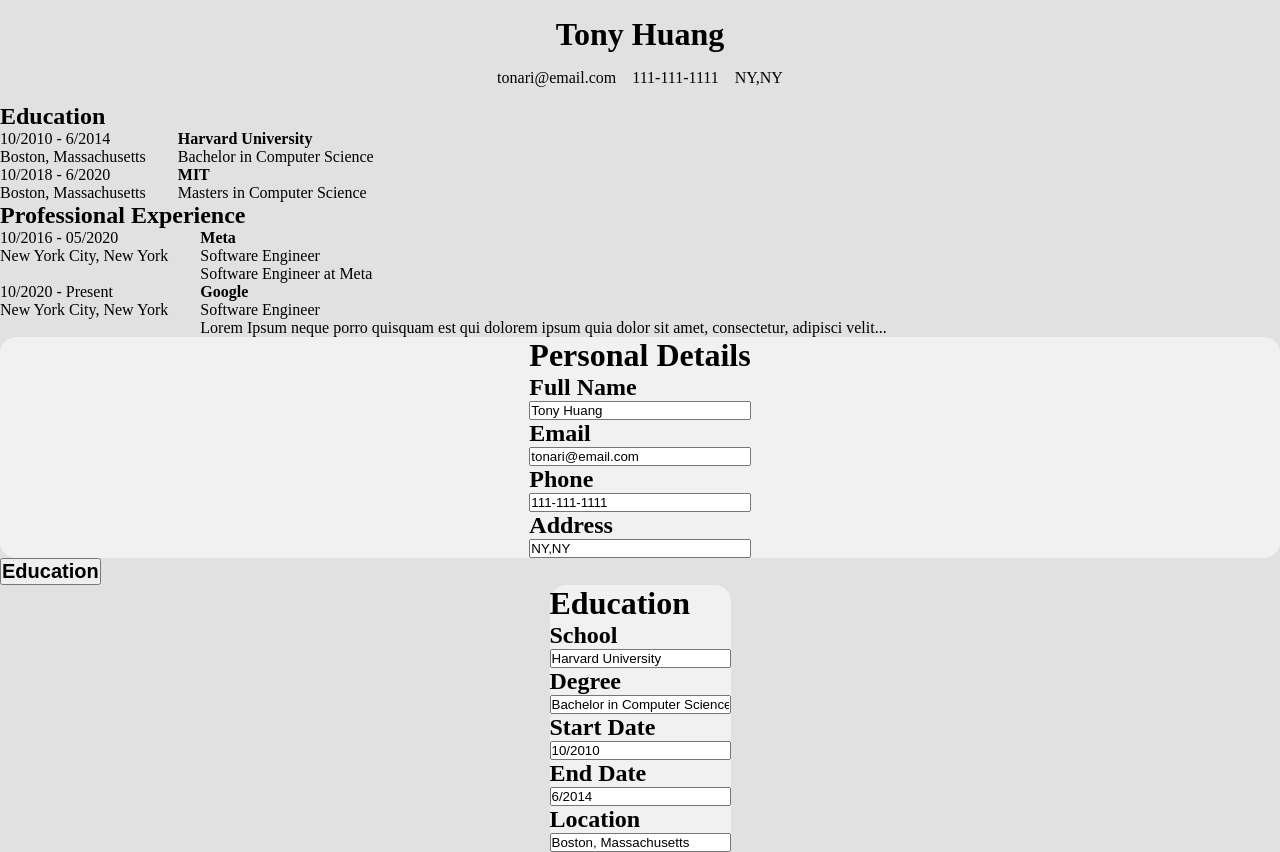
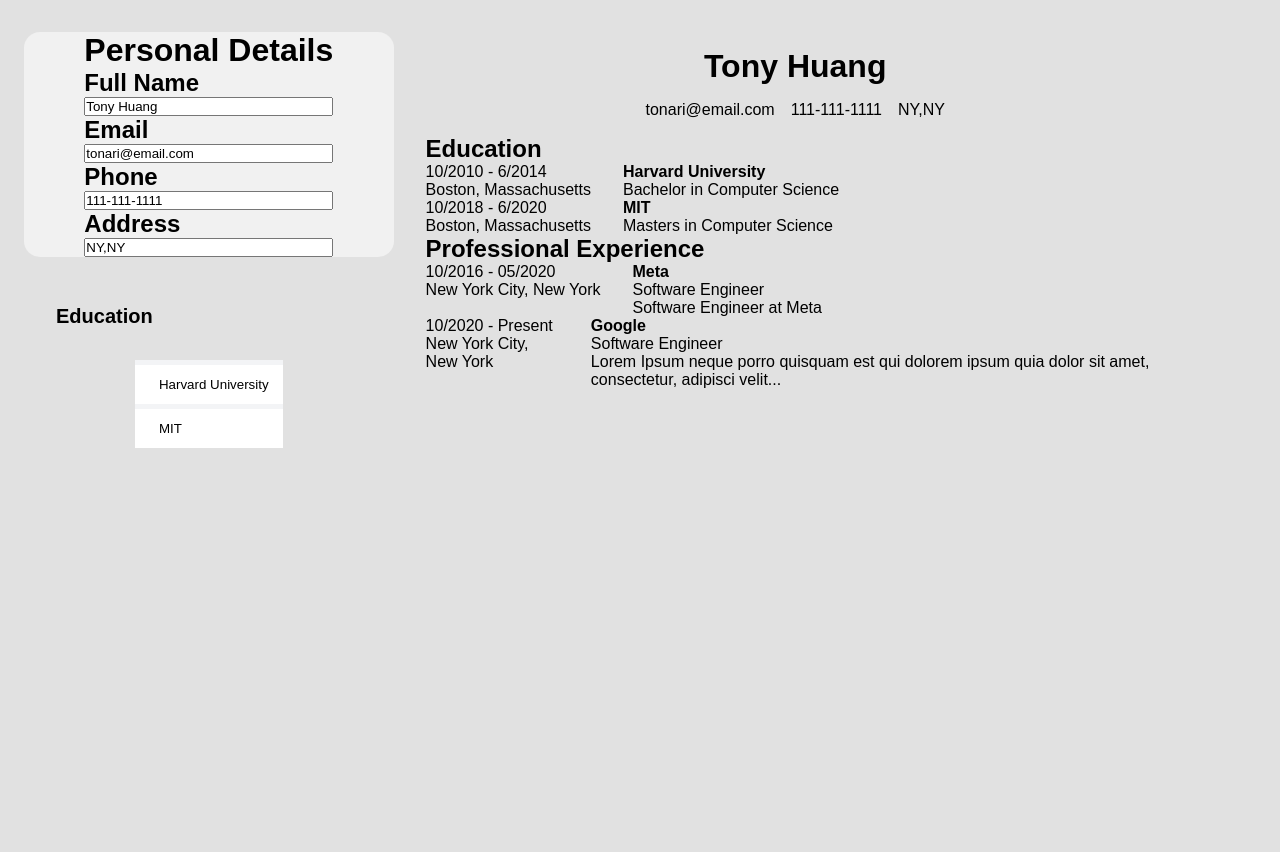
Before and after one commit to tonyhchii/cv-application, a React (Vite) app: page / in a window 1280 px wide. Both pictures are taken after a click on the button "Education". After the commit the page ends 800 px from the top, so only its background shows below. Built offline with nearby package versions, Linux system fonts and the light colour scheme.

Commit message:
added functionality to input school data into cv

```diff
--- /dev/null
+++ b/src/App.css
@@ -0,0 +1,14 @@
+.app {
+  display: grid;
+  grid-template-columns: 30% 60%;
+  width: 100%;
+  padding: 2rem 1.5rem;
+  gap: 2rem;
+  max-width: 1500px;
+}
+
+.sidebar {
+  display: flex;
+  flex-flow: column;
+  gap: 1rem;
+}
--- a/src/App.jsx
+++ b/src/App.jsx
@@ -1,9 +1,9 @@
 import { useState } from "react";
 import { GeneralInfo } from "./components/GeneralInfo";
 import { CVDisplay } from "./components/CVComponents/CVDisplay";
-import { EducationInfo } from "./components/EducationInfo";
-import { ExperienceInfo } from "./components/ExperienceInfo";
 import { EducationSection } from "./components/EducationSection";
+
+import "./App.css";
 
 const initialInfo = {
   fullName: "Tony Huang",
@@ -12,34 +12,37 @@
   address: "NY,NY",
   schools: [
     {
-      id: 0,
+      id: "0",
       school: "Harvard University",
       degree: "Bachelor in Computer Science",
       startDate: "10/2010",
       endDate: "6/2014",
       location: "Boston, Massachusetts",
+      isCollapsed: true,
     },
     {
-      id: 1,
+      id: "1",
       school: "MIT",
       degree: "Masters in Computer Science",
       startDate: "10/2018",
       endDate: "6/2020",
       location: "Boston, Massachusetts",
+      isCollapsed: true,
     },
   ],
   jobs: [
     {
-      id: 0,
+      id: "5",
       name: "Meta",
       title: "Software Engineer",
       startDate: "10/2016",
       endDate: "05/2020",
       location: "New York City, New York",
       description: "Software Engineer at Meta",
+      isCollapsed: true,
     },
     {
-      id: 1,
+      id: "10",
       name: "Google",
       title: "Software Engineer",
       startDate: "10/2020",
@@ -47,6 +50,7 @@
       location: "New York City, New York",
       description:
         "Lorem Ipsum neque porro quisquam est qui dolorem ipsum quia dolor sit amet, consectetur, adipisci velit...",
+      isCollapsed: true,
     },
   ],
 };
@@ -65,33 +69,61 @@
   };
 
   const handleEIChange = (e) => {
-    const index = e.target.id;
+    const sectionForm = e.target.closest(".section-form");
+    const { id } = sectionForm;
+    const { arrayName } = sectionForm.dataset;
+    const section = info[arrayName];
     const { name, value } = e.target;
-    const updatedSchool = { ...info.schools[index], [name]: value };
-    const newSchools = [
-      ...info.schools.slice(0, index),
-      updatedSchool,
-      ...info.schools.slice(index + 1),
-    ];
     setInfo({
       ...info,
-      schools: newSchools,
+      [arrayName]: section.map((obj) => {
+        if (obj.id === id) {
+          obj = {
+            ...obj,
+            [name]: value,
+          };
+        }
+        return obj;
+      }),
     });
   };
 
+  function toggleValue(e, key) {
+    const sectionForm = e.target.closest(".section-form");
+    const { id } = sectionForm;
+    const { arrayName } = sectionForm.dataset;
+    const section = info[arrayName];
+    setInfo({
+      ...info,
+      [arrayName]: section.map((form) => {
+        if (form.id === id) {
+          form[key] = !form[key];
+        }
+        console.log(form.id, id);
+
+        return form;
+      }),
+    });
+  }
+
   const setOpen = (sectionName) => setSectionOpen(sectionName);
+  const toggleCollapsed = (e) => toggleValue(e, "isCollapsed");
 
   return (
-    <div>
-      <CVDisplay info={info} />
-
+    <div className="app">
+      <div className="sidebar">
         <GeneralInfo onChange={handleGIChange} values={info} />
         <EducationSection
           isOpen={sectionOpen === "Education"}
           setOpen={setOpen}
+          info={info.schools}
+          toggleCollapsed={toggleCollapsed}
           onChange={handleEIChange}
-        info={info.schools[0]}
         />
+      </div>
+      <div className="display">
+        <CVDisplay info={info} />
+      </div>
     </div>
   );
 }
--- /dev/null
+++ b/src/components/DropDown.css
@@ -0,0 +1,16 @@
+.dropdown {
+  display: flex;
+  align-items: center;
+  justify-content: space-between;
+  width: 100%;
+  border: none;
+  background-color: transparent;
+  padding: 2rem;
+}
+
+.dropdown-header {
+  display: flex;
+  align-items: center;
+  gap: 1rem;
+  margin: 0;
+}
--- a/src/components/DropDown.jsx
+++ b/src/components/DropDown.jsx
@@ -1,10 +1,12 @@
+import "./DropDown.css";
+
 export function DropDown({ isOpen, sectionName, setOpen }) {
   return (
     <button
-      className="expand-section"
+      className="dropdown"
       onClick={() => setOpen(isOpen ? "" : sectionName)}
     >
-      <h2 className="expand-section-header">{sectionName}</h2>
+      <h2 className="dropdown-header">{sectionName}</h2>
     </button>
   );
 }
--- a/src/components/EducationInfo.jsx
+++ b/src/components/EducationInfo.jsx
@@ -1,8 +1,12 @@
 import { Input } from "../Input";
 export function EducationInfo({ onChange, values }) {
   return (
-    <div className="container">
-      <h1>Education</h1>
+    <div
+      className="container section-form"
+      id={values.id}
+      data-array-name="schools"
+      data-set-id={values.id}
+    >
       <Input
         label="School"
         name="school"
--- a/src/components/EducationSection.jsx
+++ b/src/components/EducationSection.jsx
@@ -1,13 +1,24 @@
 import { DropDown } from "./DropDown";
-import { EducationInfo } from "./EducationInfo";
+import { FormDisplay } from "./FormDisplay";
 import "./section.css";
 
-export function EducationSection({ isOpen, setOpen, onChange, info }) {
+export function EducationSection({
+  isOpen,
+  setOpen,
+  onChange,
+  info,
+  toggleCollapsed,
+}) {
   return (
     <div>
       <DropDown sectionName="Education" isOpen={isOpen} setOpen={setOpen} />
       <div className={`section-content ${isOpen ? "open" : ""}`}>
-        <EducationInfo onChange={onChange} values={info} />
+        <FormDisplay
+          info={info}
+          onChange={onChange}
+          arrayName="schools"
+          toggleCollapsed={toggleCollapsed}
+        />
       </div>
     </div>
   );
--- /dev/null
+++ b/src/components/FormDisplay.css
@@ -0,0 +1,10 @@
+.collapsed-form {
+  display: flex;
+  align-items: center;
+  justify-content: space-between;
+  border: none;
+  border-top: 5px solid rgb(243, 244, 246);
+  padding: 12px 14px 12px 24px;
+  width: 100%;
+  background-color: white;
+}
--- /dev/null
+++ b/src/components/FormDisplay.jsx
@@ -0,0 +1,23 @@
+import { EducationInfo } from "./EducationInfo";
+import "./FormDisplay.css";
+export function FormDisplay({ info, arrayName, toggleCollapsed, onChange }) {
+  return (
+    <div className="form-container">
+      {info.map((school) => {
+        return school.isCollapsed ? (
+          <button
+            className="collapsed-form section-form"
+            data-array-name={arrayName}
+            id={school.id}
+            key={school.id}
+            onClick={toggleCollapsed}
+          >
+            <p className="collapsed-form-title">{school.school}</p>
+          </button>
+        ) : (
+          <EducationInfo key={school.id} values={school} onChange={onChange} />
+        );
+      })}
+    </div>
+  );
+}
--- a/src/index.css
+++ b/src/index.css
@@ -4,6 +4,7 @@
   padding: 0;
   margin: 0;
   box-sizing: border-box;
+  font-family: sans-serif;
 }
 
 body {
```
Lines whose indentation alone changed are shown as unchanged.
